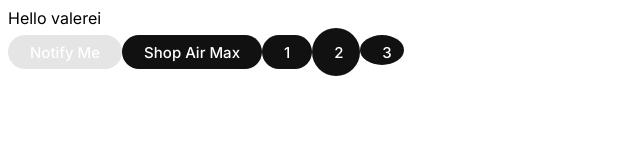
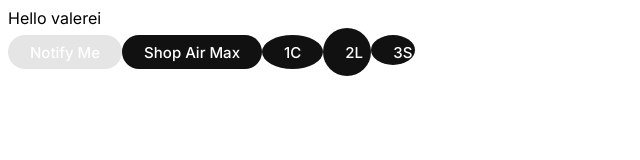
Before and after one commit to VadimErokhin/nike_shop, a Next.js app: page / in a window 1280 px wide. Shown: the top 160 px of the page, without its empty margins (0-640 px from the left). Built offline with nearby package versions, Linux system fonts and the light colour scheme.

Commit message:
button | fixed issues

```diff
--- a/src/app/page.tsx
+++ b/src/app/page.tsx
@@ -3,7 +3,7 @@ import Header from "@/components/Header";
 import Button from "@/components/Button";
 
 import { Inter } from "next/font/google";
-import { ButtonType, CircleSize } from "@/components/types";
+import { ButtonSize, ButtonType } from "@/components/types";
 const inter = Inter({ subsets: ["latin"] });
 
 export default function Home() {
@@ -12,12 +12,12 @@ export default function Home() {
       <Header />
       <Button type={ButtonType.Info}>Notify Me</Button>
       <Button>Shop Air Max</Button>
-      <Button circle={true}>1</Button>
-      <Button circle={true} size={CircleSize.Large}>
-        2
+      <Button circle>1C</Button>
+      <Button circle size={ButtonSize.Large}>
+        2L
       </Button>
-      <Button circle={true} size={CircleSize.Small}>
-        3
+      <Button circle size={ButtonSize.Small}>
+        3S
       </Button>
     </main>
   );
--- a/src/components/Button/index.tsx
+++ b/src/components/Button/index.tsx
@@ -1,12 +1,12 @@
 import style from "./style.module.scss";
 import { useMemo } from "react";
-import { ButtonType, CircleSize } from "../types";
+import { ButtonSize, ButtonType } from "../types";
 
 interface ButtonProps {
   children: React.ReactNode;
   type?: ButtonType;
   circle?: boolean;
-  size?: CircleSize;
+  size?: ButtonSize;
 }
 
 function Button(props: ButtonProps) {
@@ -26,17 +26,15 @@ function Button(props: ButtonProps) {
     }
 
     if (props.circle) {
-      if (props.size === CircleSize.Large) {
-        resultClasses += ` ${style.circle} ${style.large}`;
-      }
+      resultClasses += ` ${style.circle}`;
+    }
 
-      if (props.size === CircleSize.Small) {
-        resultClasses += ` ${style.circle} ${style.small}`;
-      }
+    if (props.size) {
+      resultClasses += ` ${style[props.size]}`;
     }
 
     return resultClasses;
-  }, [props.type, props.circle]);
+  }, [props.type, props.size, props.circle]);
 
   return <button className={classes}>{props.children}</button>;
 }
--- a/src/components/Button/style.module.scss
+++ b/src/components/Button/style.module.scss
@@ -16,12 +16,12 @@
   border-radius: 100%;
 }
 
-.large {
+.circle.large {
   width: 48px;
   height: 48px;
 }
 
-.small {
+.circle.small {
   width: 30px;
   height: 30px;
 }
--- a/src/components/types.tsx
+++ b/src/components/types.tsx
@@ -3,7 +3,7 @@ export enum ButtonType {
   Info = "info",
 }
 
-export enum CircleSize {
+export enum ButtonSize {
   Large = "large",
   Small = "small",
 }
```
